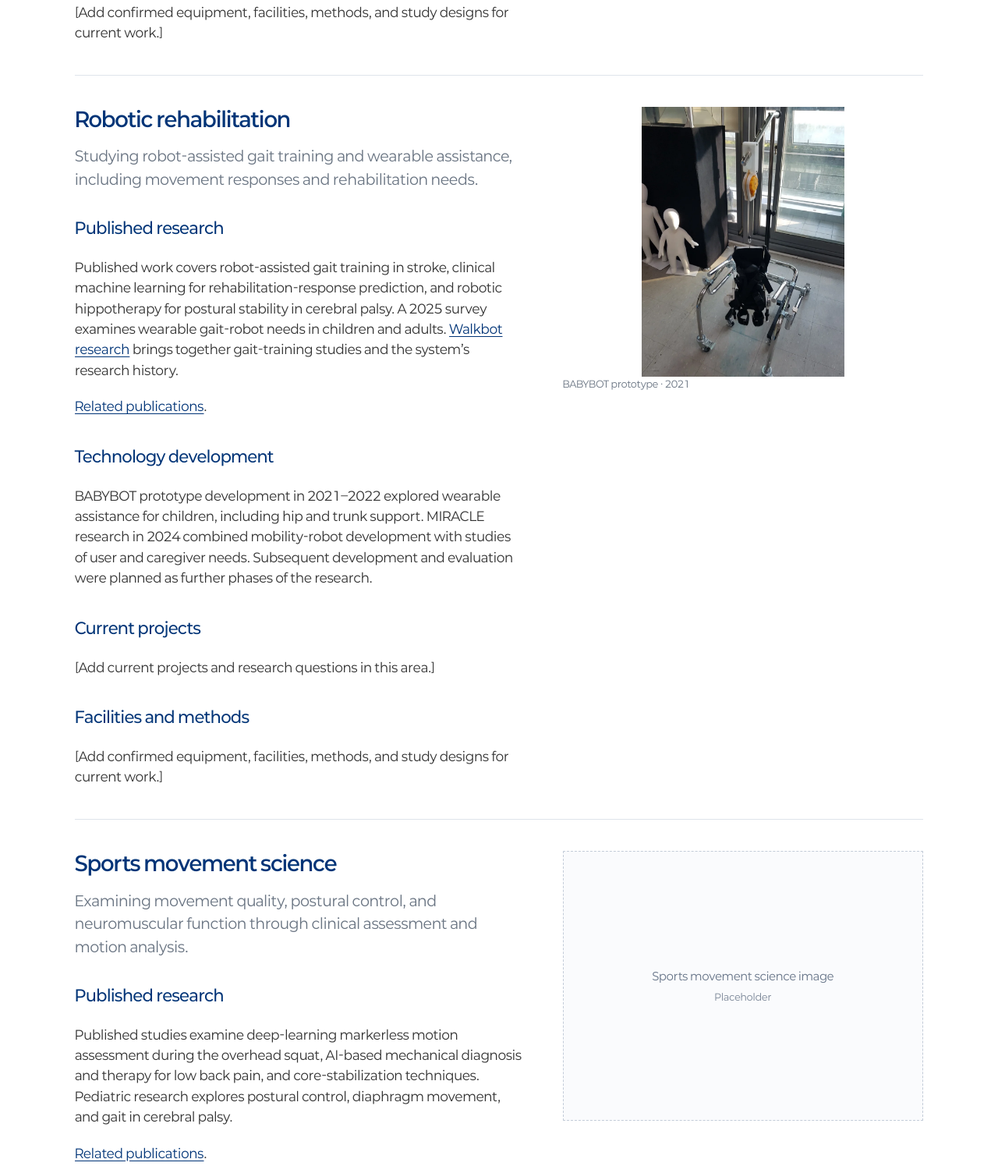
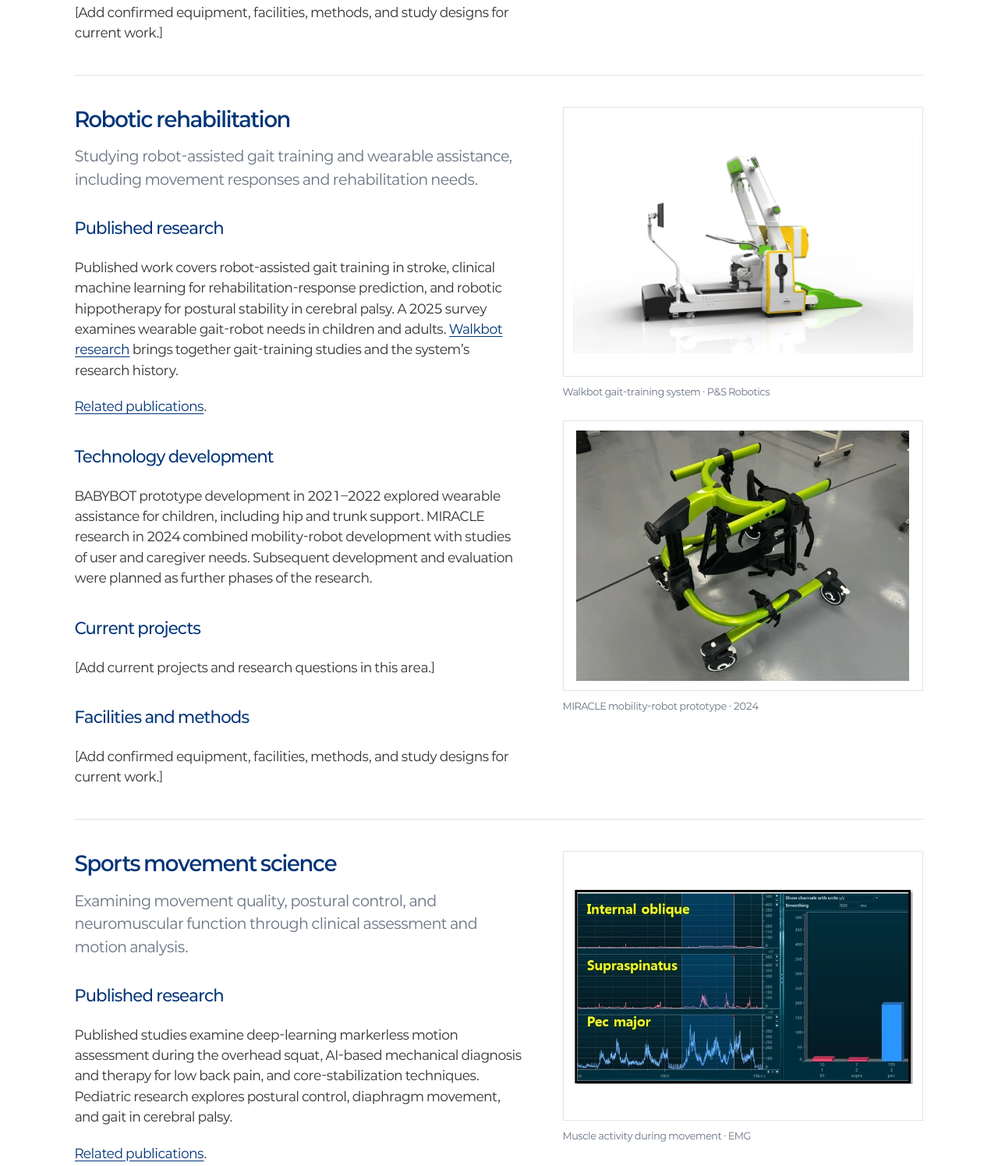
Before and after one commit to yonsei-smartlab/yonsei-smartlab.github.io, an Astro site: page /research in a window 1280 px wide. Shown: the part 1169-2664 px from the top of the page at 78% size. Built offline with nearby package versions, Linux system fonts and the light colour scheme; Astro itself is replaced by a stand-in of ours.

Commit message:
Replace research placeholders with reviewed source media

```diff
--- a/src/content.config.ts
+++ b/src/content.config.ts
@@ -11,6 +11,9 @@ const research = defineCollection({
     image: z.string().optional(),
     imageAlt: z.string().optional(),
     imageCaption: z.string().optional(),
+    secondaryImage: z.string().optional(),
+    secondaryImageAlt: z.string().optional(),
+    secondaryImageCaption: z.string().optional(),
     placeholder: z.boolean().default(false),
   }),
 });
--- a/src/content/research/area-1.md
+++ b/src/content/research/area-1.md
@@ -2,6 +2,9 @@
 title: "Neuromodulation"
 summary: "Investigating brain activity, neuroplasticity, and motor recovery through brain stimulation and movement training."
 order: 1
+image: "/images/research/gait-eeg-analysis.webp"
+imageAlt: "EEG spectral-power maps at Cz and Pz across the gait cycle"
+imageCaption: "Gait-related brain activity · EEG analysis"
 placeholder: true
 ---
 
--- a/src/content/research/area-2.md
+++ b/src/content/research/area-2.md
@@ -2,9 +2,12 @@
 title: "Robotic rehabilitation"
 summary: "Studying robot-assisted gait training and wearable assistance, including movement responses and rehabilitation needs."
 order: 2
-image: "/images/research/babybot-prototype-2021.webp"
-imageAlt: "BABYBOT pediatric wearable-robot prototype from the 2021 development archive"
-imageCaption: "BABYBOT prototype · 2021"
+secondaryImage: "/images/research/miracle-prototype-2024.webp"
+secondaryImageAlt: "Green frame and leg-support assembly of a MIRACLE mobility-robot prototype"
+secondaryImageCaption: "MIRACLE mobility-robot prototype · 2024"
+image: "/images/research/walkbot-system.webp"
+imageAlt: "Side view of the Walkbot robotic gait-training system with treadmill and leg supports"
+imageCaption: "Walkbot gait-training system · P&S Robotics"
 placeholder: true
 ---
 
--- a/src/content/research/area-3.md
+++ b/src/content/research/area-3.md
@@ -2,6 +2,9 @@
 title: "Sports movement science"
 summary: "Examining movement quality, postural control, and neuromuscular function through clinical assessment and motion analysis."
 order: 3
+image: "/images/research/movement-emg.webp"
+imageAlt: "Electromyography recordings from the internal oblique, supraspinatus, and pectoralis major muscles"
+imageCaption: "Muscle activity during movement · EMG"
 placeholder: true
 ---
 
--- a/src/data/research-media-review.json
+++ b/src/data/research-media-review.json
@@ -1,23 +1,46 @@
 {
   "reviewDate": "2026-10-03",
+  "reviewScope": "606 embedded image candidates extracted and visually compared across ten supplied presentations, plus the previously indexed standalone media.",
   "records": [
     {
       "area": "area-1",
-      "status": "placeholder",
-      "selection": "Brain-activity or motor-control figure from an authored study; verify attribution and reuse before inclusion."
+      "status": "selected",
+      "publicFile": "/images/research/gait-eeg-analysis.webp",
+      "source": "로봇재활근거과 데이터적용 9-21-20JY.pptx",
+      "slide": 64,
+      "embeddedFile": "ppt/media/image89.png",
+      "caption": "Gait-related brain activity · EEG analysis",
+      "note": "Extracted from user-supplied presentation, converted to WebP without cropping, retouching or changes to scientific content. Figure illustrates a method, not a clinical outcome claim."
     },
     {
       "area": "area-2",
       "status": "selected",
-      "publicFile": "/images/research/babybot-prototype-2021.webp",
-      "source": "강의 Note - RAGT, Wearable, DNS, PNF/Wearable Robot/2021 LINC BaybyBOT 사진-동영상/KakaoTalk_20211019_160914550_01.jpg",
-      "caption": "BABYBOT prototype · 2021",
-      "note": "Device-only photograph supplied by user. Illustration of a development example, not the whole research area. Resized, EXIF removed; no generative changes."
+      "publicFile": "/images/research/walkbot-system.webp",
+      "source": "P&S/Walkbot 설치 현황, 사업소개 PPT 홍보자료/Joshua_COMPANY INTRODUCTION_WALKBOT 2017.pptx",
+      "slide": 6,
+      "embeddedFile": "ppt/media/image12.jpeg",
+      "caption": "Walkbot gait-training system · P&S Robotics",
+      "note": "Extracted from user-supplied presentation, converted to WebP without cropping, retouching or changes to scientific content. Figure illustrates a method, not a clinical outcome claim."
     },
     {
       "area": "area-3",
-      "status": "placeholder",
-      "selection": "Movement-assessment photograph or authored study figure; verify relevance and permission before inclusion."
+      "status": "selected",
+      "publicFile": "/images/research/movement-emg.webp",
+      "source": "강의 Note - RAGT, Wearable, DNS, PNF/DNS/Introduction to functional Neuromusculoskeletal Diagnosis & Treatment (fNDT) 8-25-22.pptx",
+      "slide": 56,
+      "embeddedFile": "ppt/media/image143.png",
+      "caption": "Muscle activity during movement · EMG",
+      "note": "Extracted from user-supplied presentation, converted to WebP without cropping, retouching or changes to scientific content. Figure illustrates a method, not a clinical outcome claim."
+    },
+    {
+      "area": "area-2",
+      "status": "secondary research image",
+      "publicFile": "/images/research/miracle-prototype-2024.webp",
+      "source": "CRC 발표자료 12-18-24 최종.pptx",
+      "slide": 17,
+      "embeddedFile": "ppt/media/image83.png",
+      "caption": "MIRACLE mobility-robot prototype · 2024",
+      "note": "Device-only photograph from the 2024 CRC presentation. Not a claim about current equipment ownership."
     }
   ]
 }
--- a/src/pages/research.astro
+++ b/src/pages/research.astro
@@ -11,5 +11,5 @@ const sections = await Promise.all(research.map(async area => ({ area, ...(await
 <BaseLayout title="Research">
   <PageHeader title="Research" description="Neuromodulation, robotic rehabilitation, and sports movement science." />
   <ResearchNav />
-  <div class="container-page research-sections">{sections.map(({ area, Content }) => <section class="research-detail" id={area.id}><div>{area.id === 'area-1' && <span id="area-4" aria-hidden="true"></span>}<h2>{area.data.title}</h2><p class="research-summary">{area.data.summary}</p><div class="prose-content"><Content /></div></div><figure><PlaceholderImage label={`${area.data.title} image`} src={area.data.image} alt={area.data.imageAlt} />{area.data.imageCaption && <figcaption class="eyebrow">{area.data.imageCaption}</figcaption>}</figure></section>)}</div>
+  <div class="container-page research-sections">{sections.map(({ area, Content }) => <section class="research-detail" id={area.id}><div>{area.id === 'area-1' && <span id="area-4" aria-hidden="true"></span>}<h2>{area.data.title}</h2><p class="research-summary">{area.data.summary}</p><div class="prose-content"><Content /></div></div><div class="research-media"><figure><PlaceholderImage label={`${area.data.title} image`} src={area.data.image} alt={area.data.imageAlt} />{area.data.imageCaption && <figcaption class="eyebrow">{area.data.imageCaption}</figcaption>}</figure>{area.data.secondaryImage && <figure><PlaceholderImage label="Research prototype" src={area.data.secondaryImage} alt={area.data.secondaryImageAlt} /><figcaption class="eyebrow">{area.data.secondaryImageCaption}</figcaption></figure>}</div></section>)}</div>
 </BaseLayout>
--- a/src/styles/global.css
+++ b/src/styles/global.css
@@ -489,3 +489,10 @@ main :where(p, li, dd, a) { overflow-wrap: anywhere; }
 /* Homepage mission: readable prose beneath the centered lab identity. */
 .hero-description.hero-description-reading { max-width: 62ch; text-align: left; font-size: var(--text-body); line-height: var(--reading-line); }
 .hero-description-reading p + p { margin-top: 20px; }
+
+/* Research images retain full scientific figures and consistent card frames. */
+.figure-card > .content-image { background: #fff; padding: 16px; border-bottom: 1px solid var(--line); }
+.research-media { display: grid; gap: 28px; align-content: start; }
+.research-media figure { margin: 0; }
+.research-media .content-image { background: #fff; border: 1px solid var(--line); padding: 12px; }
+.research-media figcaption { margin-top: 10px; line-height: 1.5; }
```
Also changed, not shown: public/images/research/gait-eeg-analysis.webp (added), public/images/research/miracle-prototype-2024.webp (added), public/images/research/movement-emg.webp (added), public/images/research/walkbot-system.webp (added).
